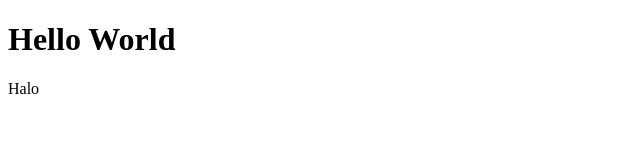
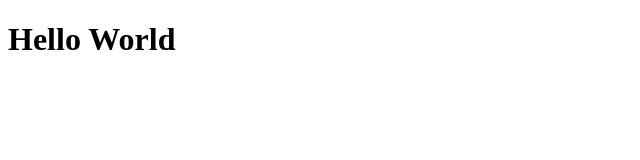
Before and after one commit to yunpnzr/bootcamp-fwd2022, a plain HTML site: page index.html in a window 1280 px wide. Shown: the full height of the page, 0-640 px from the left. Drawn offline with Linux system fonts and the light colour scheme.

Commit message:
Update 17 Oktober 2022

```diff
--- a/index.html
+++ b/index.html
@@ -8,6 +8,5 @@
 </head>
 <body>
     <h1>Hello World</h1>
-    <p>Halo</p>
 </body>
 </html>
```
